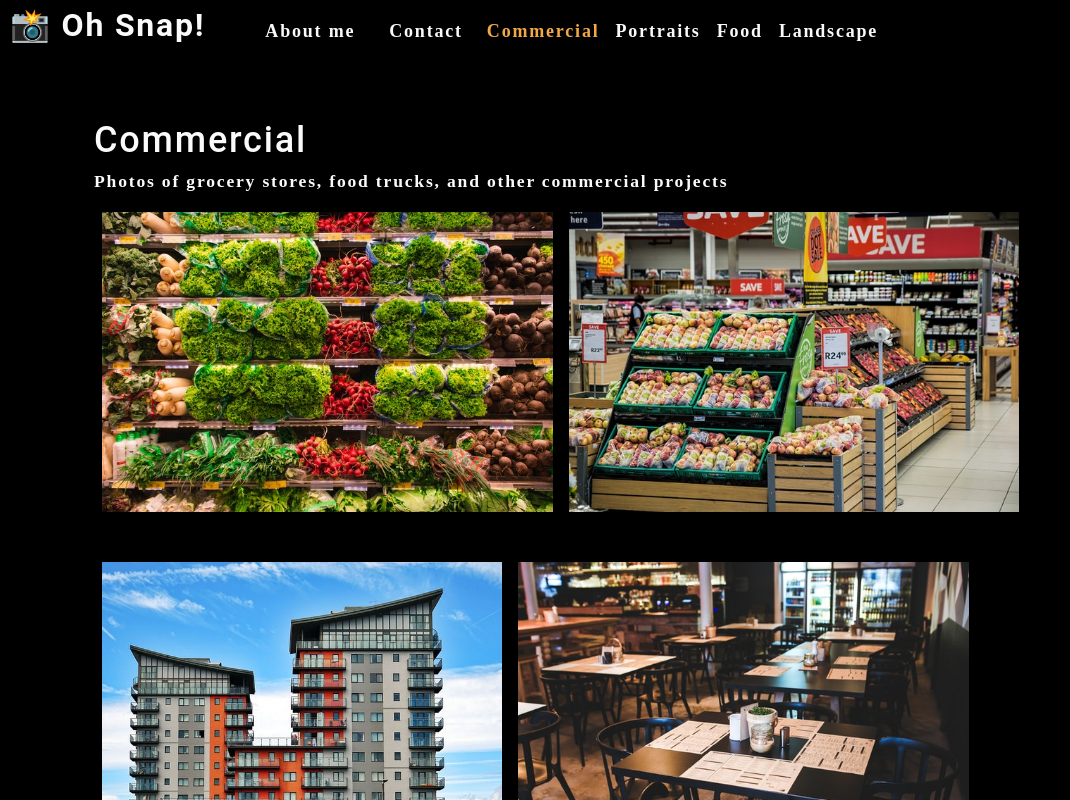
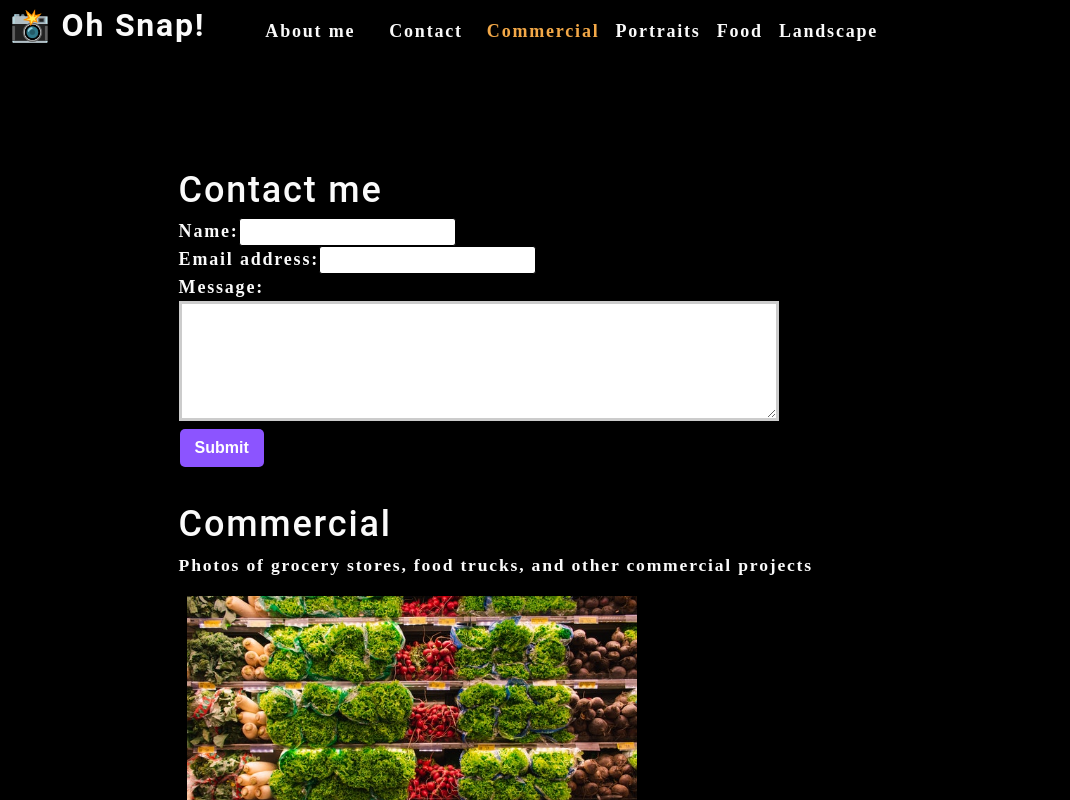
Before and after one commit to kyrotomato/photo-port, a React (Create React App) app: page / in a window 1280 px wide. Shown: the top 800 px of the page, without its empty margins (0-1070 px from the left). Built offline with nearby package versions, Linux system fonts and the light colour scheme.

Commit message:
added contact form to app.js

```diff
--- a/src/App.js
+++ b/src/App.js
@@ -2,6 +2,7 @@ import React, { useState } from 'react';
 import Nav from './components/Nav';
 import About from './components/About';
 import Gallery from './components/Gallery';
+import ContactForm from './components/Contact';
 
 function App() {
   const [categories] = useState([
@@ -24,10 +25,11 @@ function App() {
         currentCategory={currentCategory}
       ></Nav>
       <main>
-        <div>
-        <Gallery currentCategory={currentCategory}></Gallery>
+        <main>
+          <ContactForm></ContactForm>
+          <Gallery currentCategory={currentCategory}></Gallery>
           <About></About>
-        </div>
+        </main>
       </main>
     </div>
   );
```
